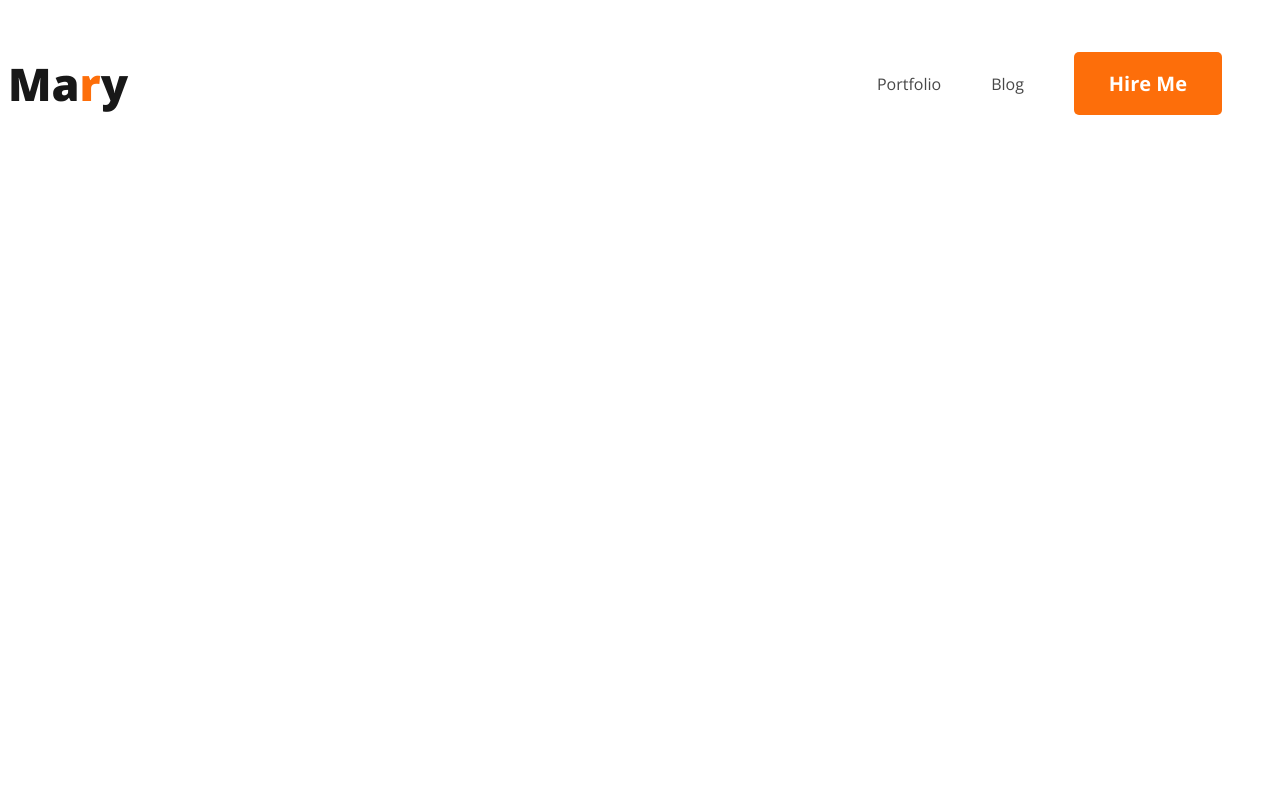
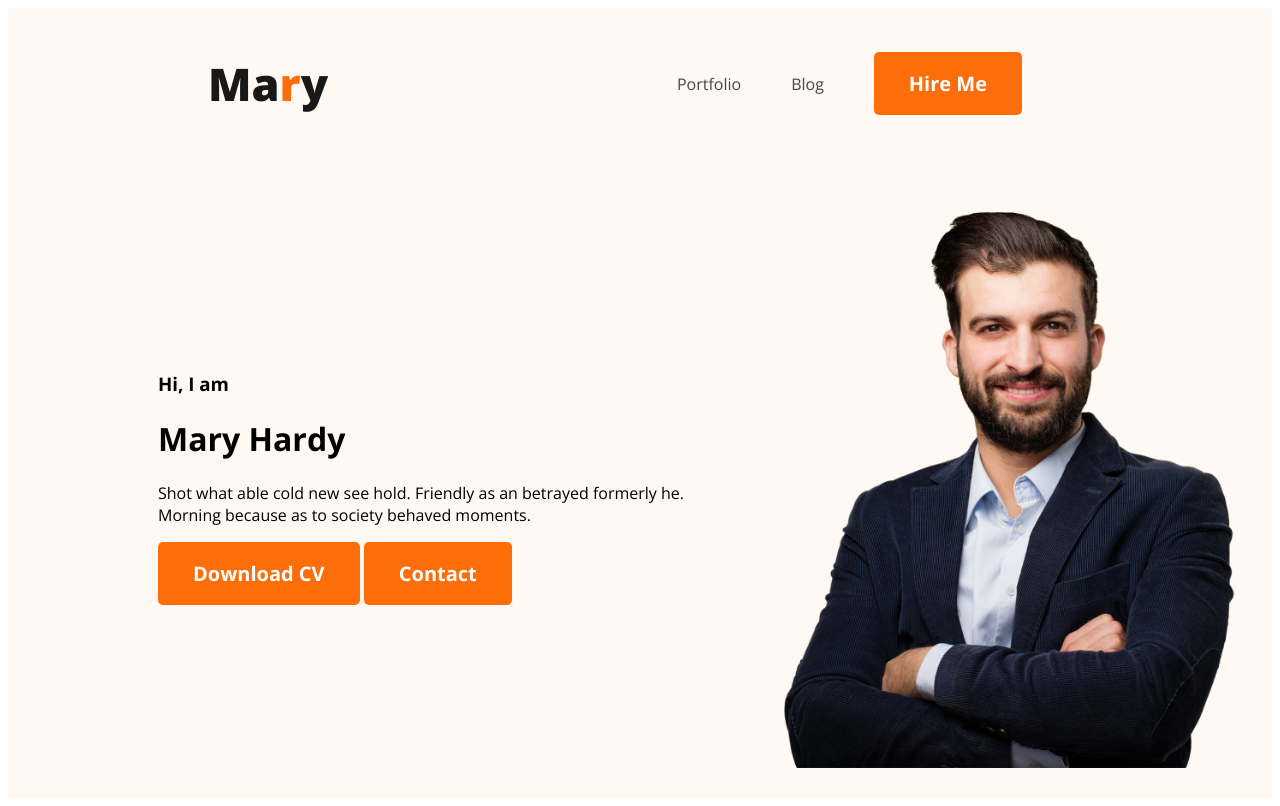
Before and after one commit to ahmadtnvir/web-developer-portfolio, a plain HTML site: page index.html in a window 1280 px wide. Drawn offline with nearby package versions, Linux system fonts and the light colour scheme.

Commit message:
Added content and image in header

```diff
--- a/index.html
+++ b/index.html
@@ -13,7 +13,7 @@
     <link rel="stylesheet" href="styles/portfolio.css" />
   </head>
   <body>
-    <header>
+    <header class="header">
       <nav>
         <h3 class="nav-title">Ma<span class="text-primary">r</span>y</h3>
         <ul>
@@ -22,6 +22,19 @@
           <li><button class="btn-primary">Hire Me</button></li>
         </ul>
       </nav>
+      <div class="banner">
+        <div class="banner-content">
+          <h3 class="banner-greeting">Hi, I am</h3>
+          <h1 class="banner-title">Mary Hardy</h1>
+          <p>
+            Shot what able cold new see hold. Friendly as an betrayed formerly
+            he. Morning because as to society behaved moments.
+          </p>
+          <button class="btn-primary">Download CV</button>
+          <button class="btn-primary">Contact</button>
+        </div>
+        <img class="profile-pic" src="images/hardy.png" alt="">
+      </div>
     </header>
     <main></main>
     <footer></footer>
--- a/styles/portfolio.css
+++ b/styles/portfolio.css
@@ -20,6 +20,7 @@ nav {
   display: flex;
   justify-content: space-between;
   align-items: center;
+  margin: 0 200px;
 }
 
 .nav-title {
@@ -42,3 +43,16 @@ nav li a {
   text-decoration: none;
   color: #474747;
 }
+
+.header {
+  background-color: #fff8f3;
+}
+
+.banner {
+  padding: 30px 30px 30px 150px;
+  display: flex;
+  align-items: center;
+}
+.banner .profile-pic{
+  width: 500px;
+}
```
